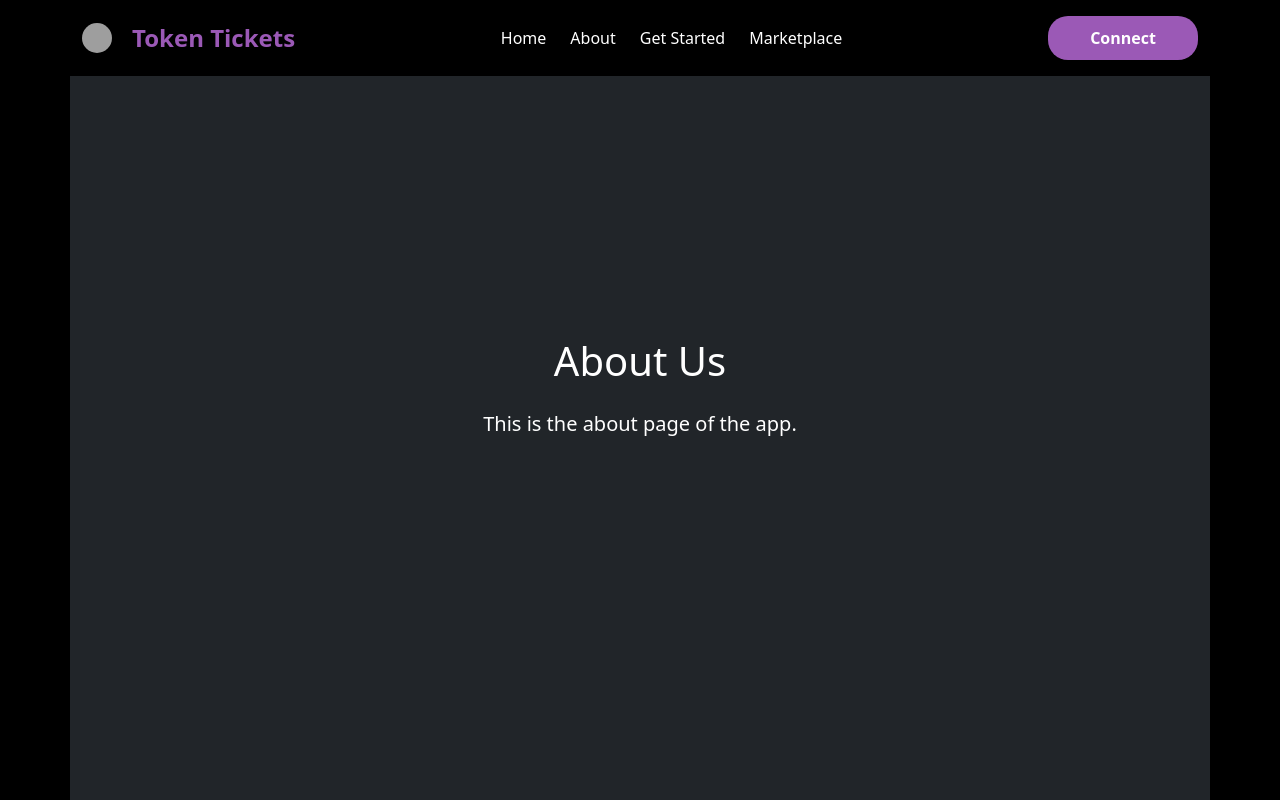
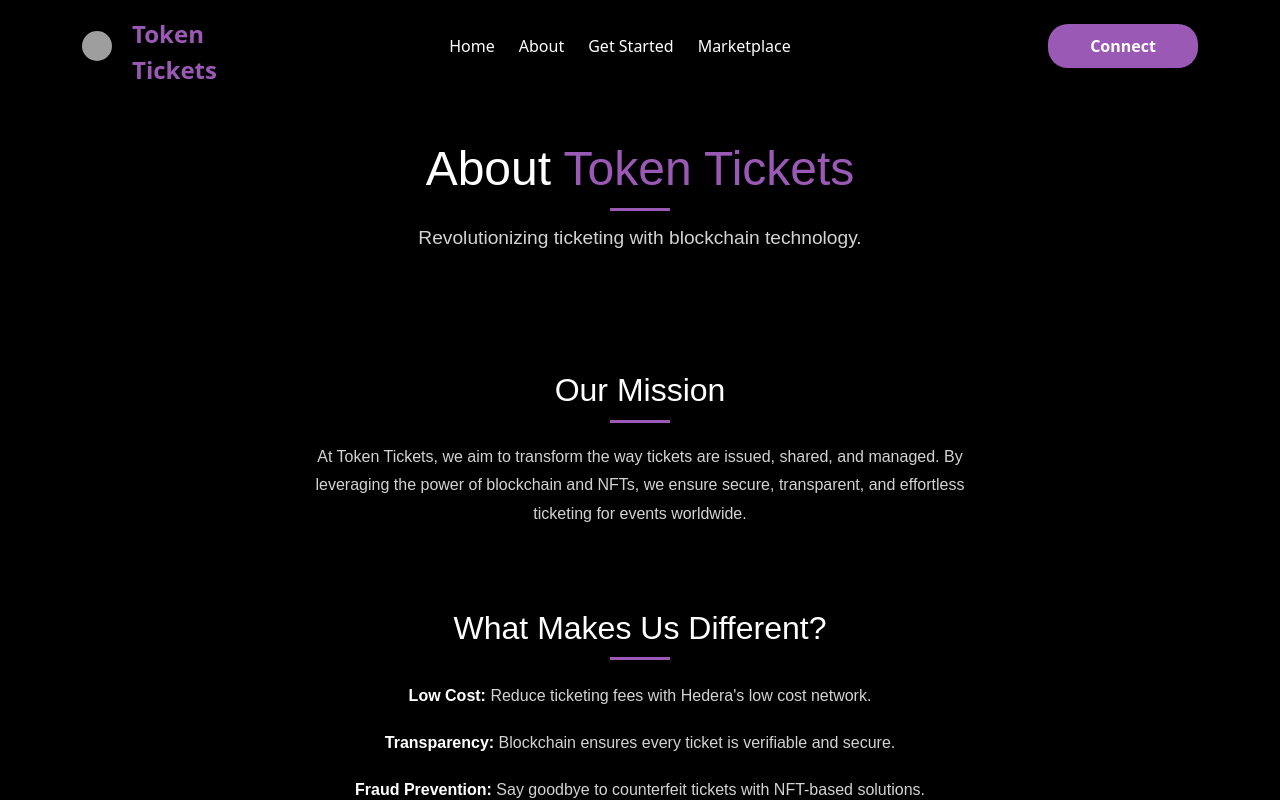
Before and after one commit to jthet/token-tickets, a React (Create React App) app: page /about in a window 1280 px wide. Built offline with nearby package versions, Linux system fonts and the light colour scheme; grey boxes are pictures that could not be loaded.

Commit message:
adding about page

```diff
--- a/src/pages/About.jsx
+++ b/src/pages/About.jsx
@@ -1,12 +1,106 @@
-import React from 'react';
+import React from "react";
+import "../styles/About.css";
+import HederaLogo from "../assets/hederaLogo.png";
 
-function About() {
+const About = () => {
   return (
-    <div className="container text-center text-white bg-dark min-vh-100 d-flex flex-column justify-content-center">
-      <h1 className="mb-4">About Us</h1>
-      <p className="lead mb-4">This is the about page of the app.</p>
+    <div className="about-container">
+      {/* Hero Section */}
+      <section className="about-hero">
+        <div className="container">
+          <h1 className="about-title">
+            About <span className="highlight">Token Tickets</span>
+          </h1>
+          <p className="about-subtitle">
+            Revolutionizing ticketing with blockchain technology.
+          </p>
+        </div>
+      </section>
+
+      {/* Introduction Section */}
+      <section className="about-introduction">
+        <div className="container">
+          <h2>Our Mission</h2>
+          <p>
+            At Token Tickets, we aim to transform the way tickets are issued,
+            shared, and managed. By leveraging the power of blockchain and NFTs,
+            we ensure secure, transparent, and effortless ticketing for events
+            worldwide.
+          </p>
+        </div>
+      </section>
+
+      {/* Features Section */}
+      <section className="about-features">
+        <div className="container">
+          <h2>What Makes Us Different?</h2>
+          <ul className="features-list">
+            <li>
+              <strong>Low Cost:</strong> Reduce ticketing fees with Hedera's low
+              cost network.
+            </li>
+            <li>
+              <strong>Transparency:</strong> Blockchain ensures every ticket is
+              verifiable and secure.
+            </li>
+            <li>
+              <strong>Fraud Prevention:</strong> Say goodbye to counterfeit
+              tickets with NFT-based solutions.
+            </li>
+            <li>
+              <strong>Seamless Transfers:</strong> Transfer tickets quickly and
+              securely between attendees.
+            </li>
+            <li>
+              <strong>Global Access:</strong> Manage your tickets from anywhere,
+              at any time.
+            </li>
+          </ul>
+        </div>
+      </section>
+
+      {/* Call-to-Action Section */}
+      <section className="about-cta">
+        <div className="container">
+          <h2>Join the Revolution</h2>
+          <p>
+            Token Tickets is more than a platform; it’s a movement to empower
+            event organizers and attendees alike. Be part of a transparent and
+            secure future for ticketing.
+          </p>
+          <button className="cta-button">Get Started</button>
+        </div>
+      </section>
+      {/* GitHub and Hedera Section */}
+      <section className="github-section">
+        <div className="container d-flex justify-content-center gap-4">
+          {/* GitHub Link */}
+          <a
+            href="https://github.com/jthet/token-tickets"
+            target="_blank"
+            rel="noopener noreferrer"
+            className="logo-button"
+          >
+            <img
+              src="https://github.githubassets.com/images/modules/logos_page/GitHub-Mark.png"
+              alt="GitHub"
+              className="logo"
+            />
+          </a>
+
+          {/* Hedera Link */}
+          <a
+            href="https://hedera.com/"
+            target="_blank"
+            rel="noopener noreferrer"
+            className="logo-button"
+          >
+            <img src={HederaLogo} alt="Hedera" className="logo"  />
+          </a>
+        </div>
+      </section>
     </div>
   );
-}
+};
 
 export default About;
--- /dev/null
+++ b/src/styles/About.css
@@ -0,0 +1,228 @@
+/* General Styling */
+.about-container {
+  background-color: #000; /* Black background */
+  color: #d3d3d3; /* Light gray text */
+  font-family: Arial, sans-serif;
+  line-height: 1.8;
+  padding-top: 80px; /* Push content down to avoid being covered by the header */
+  text-align: center; /* Center all text */
+}
+
+/* Hero Section */
+.about-hero {
+  background-color: #000; /* Black background */
+  text-align: center;
+  padding: 60px 20px;
+}
+
+.about-hero .about-title {
+  color: white;
+  font-size: 3rem;
+  position: relative;
+}
+
+.about-hero .about-title::after {
+  content: "";
+  display: block;
+  width: 60px; /* Adjust width of underline */
+  height: 3px; /* Adjust thickness of underline */
+  background-color: #9b59b6; /* Purple underline */
+  margin: 10px auto 0; /* Center and add spacing */
+}
+
+.about-hero .highlight {
+  color: #9b59b6; /* Purple text for highlight */
+}
+
+.about-hero .about-subtitle {
+  font-size: 1.2rem;
+  margin-top: 10px;
+  color: #d3d3d3; /* Light gray text for subtitle */
+}
+
+/* Introduction Section */
+.about-introduction {
+  padding: 40px 20px;
+  text-align: center;
+  background-color: #000; /* Black background */
+}
+
+.about-introduction h2 {
+  color: white; /* White heading */
+  font-size: 2rem;
+  margin-bottom: 20px;
+  position: relative;
+}
+
+.about-introduction h2::after {
+  content: "";
+  display: block;
+  width: 60px;
+  height: 3px;
+  background-color: #9b59b6; /* Purple underline */
+  margin: 10px auto 0;
+}
+
+.about-introduction p {
+  max-width: 700px;
+  margin: 0 auto;
+  color: #d3d3d3; /* Light gray text */
+}
+
+/* Features Section */
+.about-features {
+  background-color: #000; /* Black background */
+  padding: 40px 20px;
+}
+
+.about-features h2 {
+  color: white; /* White heading */
+  text-align: center;
+  margin-bottom: 20px;
+  position: relative;
+}
+
+.about-features h2::after {
+  content: "";
+  display: block;
+  width: 60px;
+  height: 3px;
+  background-color: #9b59b6; /* Purple underline */
+  margin: 10px auto 0;
+}
+
+.features-list {
+  max-width: 800px;
+  margin: 0 auto;
+  list-style: none;
+  padding: 0;
+  line-height: 2;
+  color: #d3d3d3; /* Light gray text */
+}
+
+.features-list li {
+  margin-bottom: 15px;
+}
+
+.features-list strong {
+  color: white; /* White text for emphasis */
+}
+
+/* Call-to-Action Section */
+.about-cta {
+  text-align: center;
+  padding: 50px 20px;
+  background-color: #000; /* Black background */
+}
+
+.about-cta h2 {
+  font-size: 2rem;
+  margin-bottom: 20px;
+  color: white; /* White heading */
+  position: relative;
+}
+
+.about-cta h2::after {
+  content: "";
+  display: block;
+  width: 60px;
+  height: 3px;
+  background-color: #9b59b6; /* Purple underline */
+  margin: 10px auto 0;
+}
+
+.about-cta p {
+  max-width: 700px;
+  margin: 0 auto;
+  font-size: 1.2rem;
+  margin-bottom: 30px;
+  color: #d3d3d3; /* Light gray text */
+}
+
+.cta-button {
+  background-color: #9b59b6; /* Purple button */
+  color: white; /* White text */
+  border: none;
+  padding: 12px 30px;
+  font-size: 1rem;
+  border-radius: 25px;
+  cursor: pointer;
+  transition: all 0.3s ease;
+}
+
+.cta-button:hover {
+  background-color: #e040fb; /* Light purple on hover */
+  box-shadow: 0px 4px 20px rgba(224, 64, 251, 0.5);
+  transform: scale(1.05);
+}
+
+/* GitHub Section */
+.github-section {
+  background-color: #000; /* Slightly lighter black */
+  text-align: center;
+  padding: 50px 20px;
+  margin-top: 20px;
+}
+
+.github-section h2 {
+  color: white;
+  font-size: 2rem;
+  margin-bottom: 20px;
+  position: relative;
+}
+
+.github-section h2::after {
+  content: "";
+  display: block;
+  width: 60px;
+  height: 3px;
+  background-color: #9b59b6; /* Purple underline */
+  margin: 10px auto 0;
+}
+
+.github-section p {
+  color: #d3d3d3; /* Light gray text */
+  margin: 0 auto 20px;
+  max-width: 700px;
+}
+
+.github-logo-button {
+  display: inline-block;
+  transition: transform 0.3s ease, box-shadow 0.3s ease;
+}
+
+.github-logo {
+  width: 60px; /* Adjust size */
+  height: 60px;
+  transition: transform 0.3s ease, box-shadow 0.3s ease;
+  cursor: pointer;
+}
+
+.github-logo-button:hover .github-logo {
+  transform: scale(1.2); /* Slight zoom on hover */
+  box-shadow: 0px 4px 20px rgba(255, 255, 255, 0.5); /* Glow effect */
+}
+
+/* GitHub and Hedera Section */
+.github-section {
+  background-color: #000; /* Black background */
+  padding: 40px 0;
+  text-align: center;
+}
+
+.logo-button {
+  display: inline-block;
+  transition: transform 0.3s ease, box-shadow 0.3s ease;
+}
+
+.logo {
+  width: 60px; /* Logo size */
+  height: 60px;
+  transition: transform 0.3s ease, box-shadow 0.3s ease;
+  cursor: pointer;
+}
+
+.logo:hover {
+  transform: scale(1.2);
+  box-shadow: 0px 4px 15px rgba(255, 255, 255, 0.2); /* Subtle glow on hover */
+}
--- /dev/null
+++ b/src/styles/misc.css
@@ -0,0 +1,50 @@
+
+.features-section {
+  background-color: #121212; /* Dark background for features */
+}
+
+.feature-card {
+  background-color: #1a1a1a; /* Slightly lighter background for cards */
+  border-radius: 10px;
+  transition: transform 0.3s ease;
+}
+
+.feature-card:hover {
+  transform: translateY(-10px); /* Lift effect on hover */
+}
+
+.testimonials-section {
+  background-color: #000; /* Black background for testimonials */
+}
+
+.testimonial-card {
+  background-color: #1a1a1a; /* Slightly lighter background for cards */
+  border-radius: 10px;
+  border: 1px solid #9b59b6; /* Purple border */
+  color: white;
+  transition:
+    transform 0.3s ease,
+    box-shadow 0.3s ease;
+}
+
+.testimonial-card:hover {
+  transform: translateY(-10px); /* Lift effect */
+  box-shadow: 0px 4px 20px rgba(155, 89, 182, 0.5); /* Neon glow on hover */
+}
+
+.text-white {
+  color: white;
+  /* font-weight: bold; */
+}
+.text-bold-purple {
+  color: #9b59b6;
+  font-weight: bold;
+}
+
+/* Rotating Text Animation */
+.rotating-text {
+  display: inline-block;
+  overflow: hidden;
+  position: relative;
+  height: 1.2em; /* Ensure enough space for words */
+}
```
